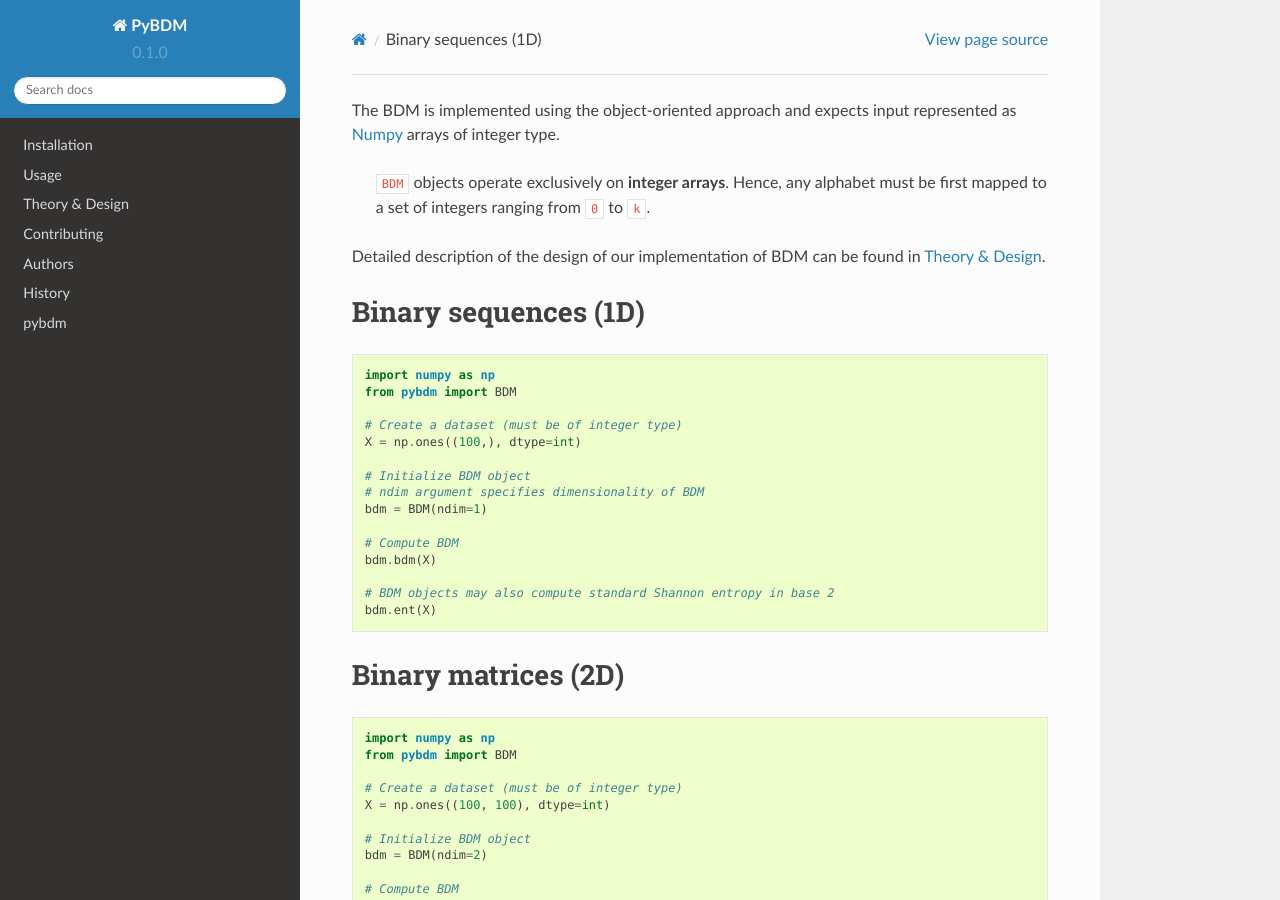
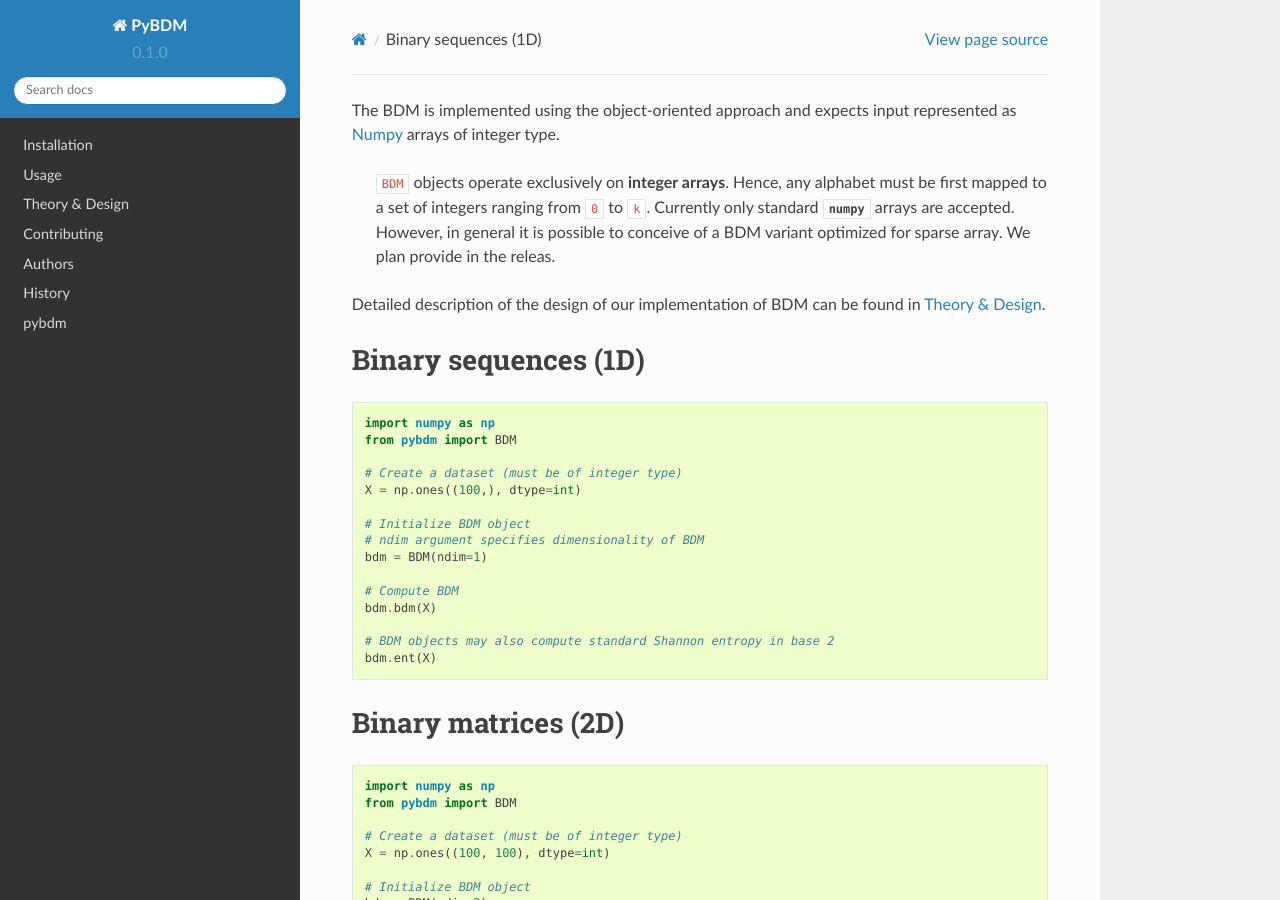
Before and after one commit to sztal/pybdm, a Sphinx documentation site: the page built from docs/shared/USAGE.rst, in a window 1280 px wide and 900 px high. Built offline with Sphinx 7.4.7 and the Read the Docs theme 2.0.0, drawn with Linux system fonts in a browser that asks for light colours.

Commit message:
Main docs finish / module docs are yet to be done

```diff
--- a/docs/shared/USAGE.rst
+++ b/docs/shared/USAGE.rst
@@ -5,7 +5,9 @@ input represented as `Numpy <http://www.numpy.org/>`__ arrays of integer type.
 
    ``BDM`` objects operate exclusively on **integer arrays**.
    Hence, any alphabet must be first mapped to a set of integers ranging
-   from ``0`` to ``k``.
+   from ``0`` to ``k``. Currently only standard :py:mod:`numpy` arrays
+   are accepted. However, in general it is possible to conceive of a BDM
+   variant optimized for sparse array. We plan provide in the releas.
 
 Detailed description of the design of our implementation of BDM
 can be found in :doc:`/theory`.
```
